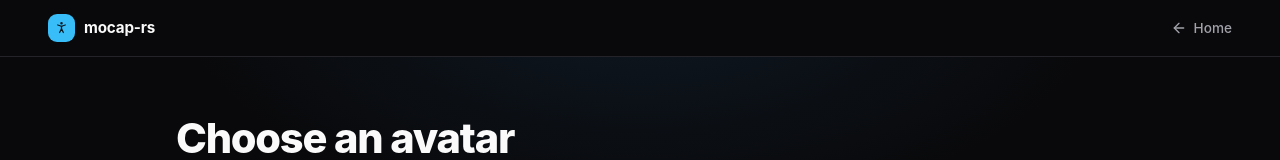
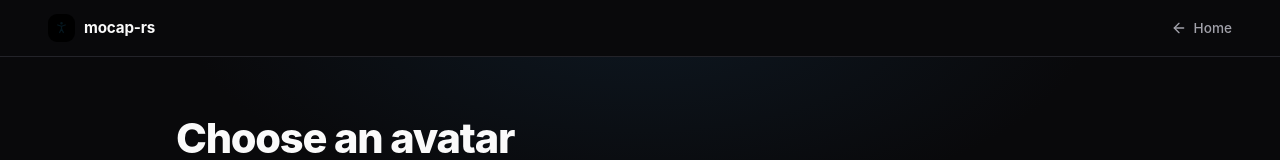
Before and after one commit to Andrew-Velox/mocap-rs, a React (Vite) app: page /studio in a window 1280 px wide. Shown: the top 160 px of the page. Built offline with nearby package versions, Linux system fonts and the light colour scheme.

Commit message:
fix: udpate logo

```diff
--- a/src/pages/Landing.tsx
+++ b/src/pages/Landing.tsx
@@ -64,7 +64,8 @@ export function Landing() {
       <nav className="landing-nav">
         <span className="brand">
           <span className="brand-mark">
-            <PersonStanding size={15} />
+            {/* <PersonStanding size={15} /> */}
+            <img src="icons/mocap.png" alt="icon" width="24" height="24" />
           </span>
           mocap-rs
         </span>
@@ -144,7 +145,8 @@ export function Landing() {
           <div className="footer-brand">
             <span className="brand">
               <span className="brand-mark">
-                <PersonStanding size={15} />
+                {/* <PersonStanding size={15} /> */}
+                <img src="icons/mocap.png" alt="icon" width="24" height="24" />
               </span>
               mocap-rs
             </span>
--- a/src/styles/App.css
+++ b/src/styles/App.css
@@ -210,6 +210,12 @@ svg {
   color: var(--muted);
   font-size: 0.85rem;
   line-height: 1.55;
+}
+.footer-brand .brand-mark {
+  background: black;
+}
+.landing-nav .brand-mark {
+  background: black;
 }
 .footer-social {
   display: flex;
```
Also changed, not shown: public/icons/mocap.png (added).
